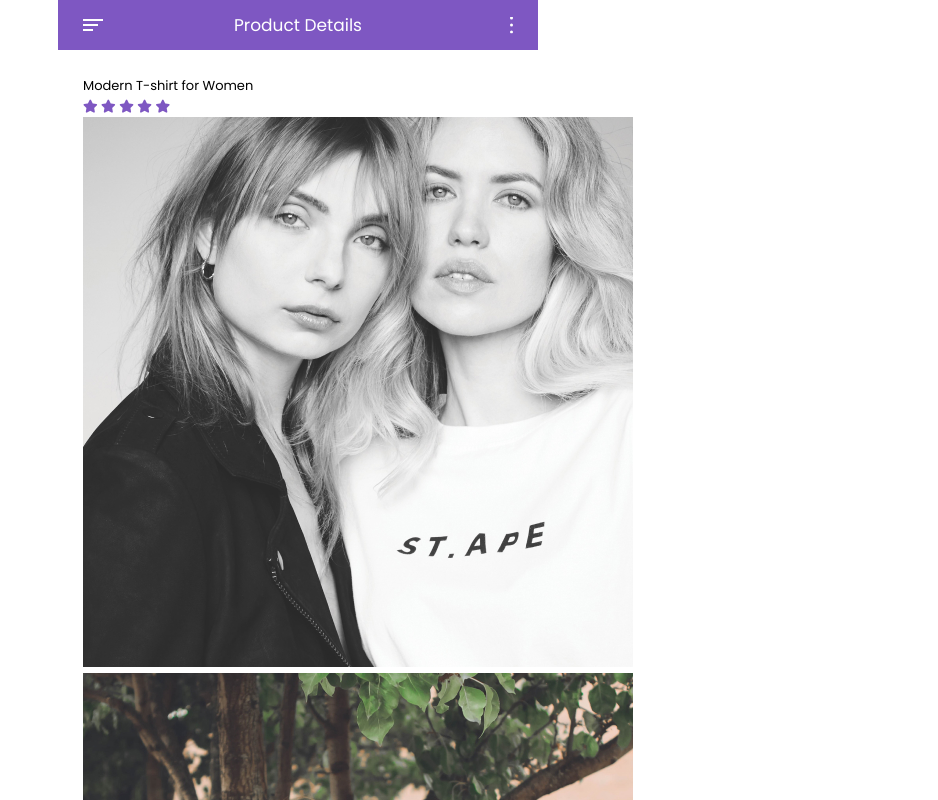
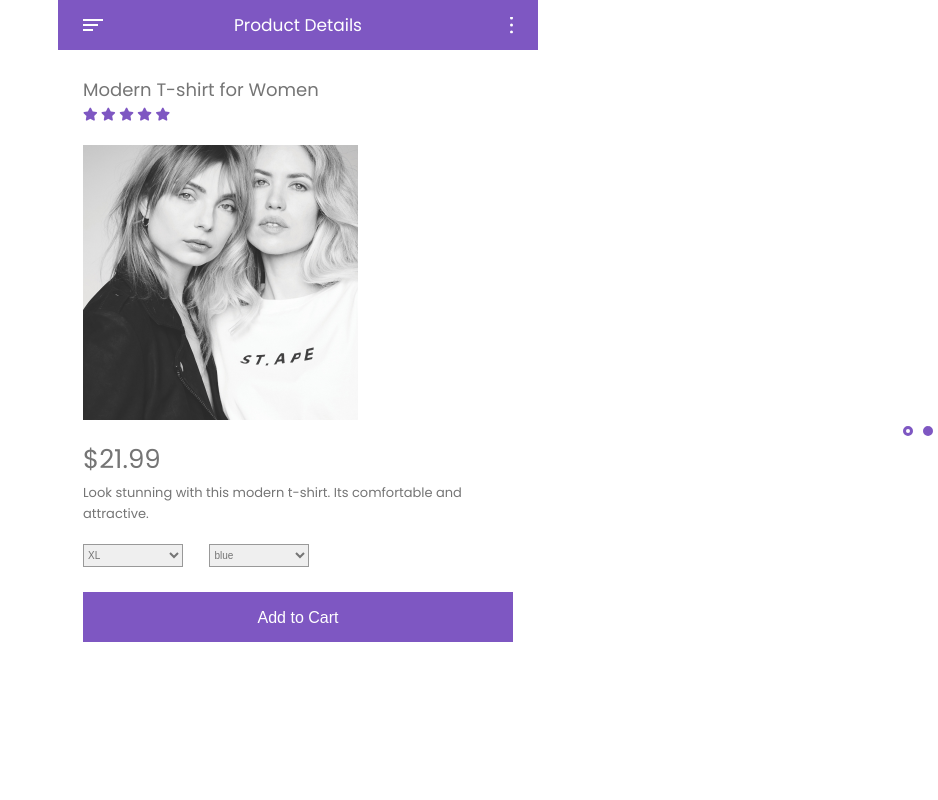
Before and after one commit to bookhabit/Figma_to_HTML, a plain HTML site: page detail.html in a window 1280 px wide. Shown: the top 800 px of the page, without its empty margins (342-1280 px from the left). Drawn offline with Linux system fonts and the light colour scheme.

Commit message:
상품상세페이지 css

```diff
--- a/css/default.css
+++ b/css/default.css
@@ -313,3 +313,73 @@ header img{
     color: #7E57C2;
     margin-top: 5px;
 }
+
+/* -------------DETAILS------------- */
+main h2{
+    font-size: 18px;
+    line-height: 29px;
+    color: #757575;
+}
+
+.details_pic_slides{
+    margin-top: 20px;
+}
+
+.details_pic_slides .slide{
+    width: 275px;
+}
+
+.details_pic_slides .slide img{
+    width: 100%;
+}
+
+.details_pic_slides .pager{
+    position: absolute;
+    right: 0;
+    display: flex;
+}
+
+.details_pic_slides .pager span{
+    width: 10px;
+    height: 10px;
+}
+
+.details_info{
+    margin-top: 20px;
+}
+
+.details_info h3{
+    font-size: 26px;
+    line-height: 26px;
+    color: #757575;
+}
+
+.details_info p{
+    margin-top: 10px;
+    font-size: 13px;
+    line-height: 21px;
+    color: #757575;
+}
+
+.details_info form{
+    margin-top: 20px;
+}
+
+.details_info form label{
+    display: none;
+}
+
+.details_info form select{
+    width: 100px;
+    height: 23px;
+    font-size: 10px;
+    line-height: 23px;
+    border: 1px solid #999999;
+    color: #757575;
+    margin-right: 23px;
+}
+
+.details_info form .btn{
+    display: block;
+    margin-top: 25px;
+}
--- a/detail.html
+++ b/detail.html
@@ -25,11 +25,11 @@
         <div class="details_pic_slides">
             <div class="slide">
                 <img src="images/product_detail_01.jpg" alt="details image">
-                <img src="images/product_detail_02.jpg" alt="details image">
+                <!-- <img src="images/product_detail_02.jpg" alt="details image">                 -->
             </div>
-            <p>
+            <p class="pager">
                 <span>1</span>
-                <span>2</span>
+                <span class="active">2</span>
             </p>
         </div>
         <div class="details_info">
@@ -52,7 +52,7 @@
                     <option value="red">red</option>
                     <option value="silver">silver</option>
                 </select>
-                <input type="submit" value="Add to Cart">
+                <input type="submit" value="Add to Cart" class="btn">
             </form>
         </div>
     </main>
```
